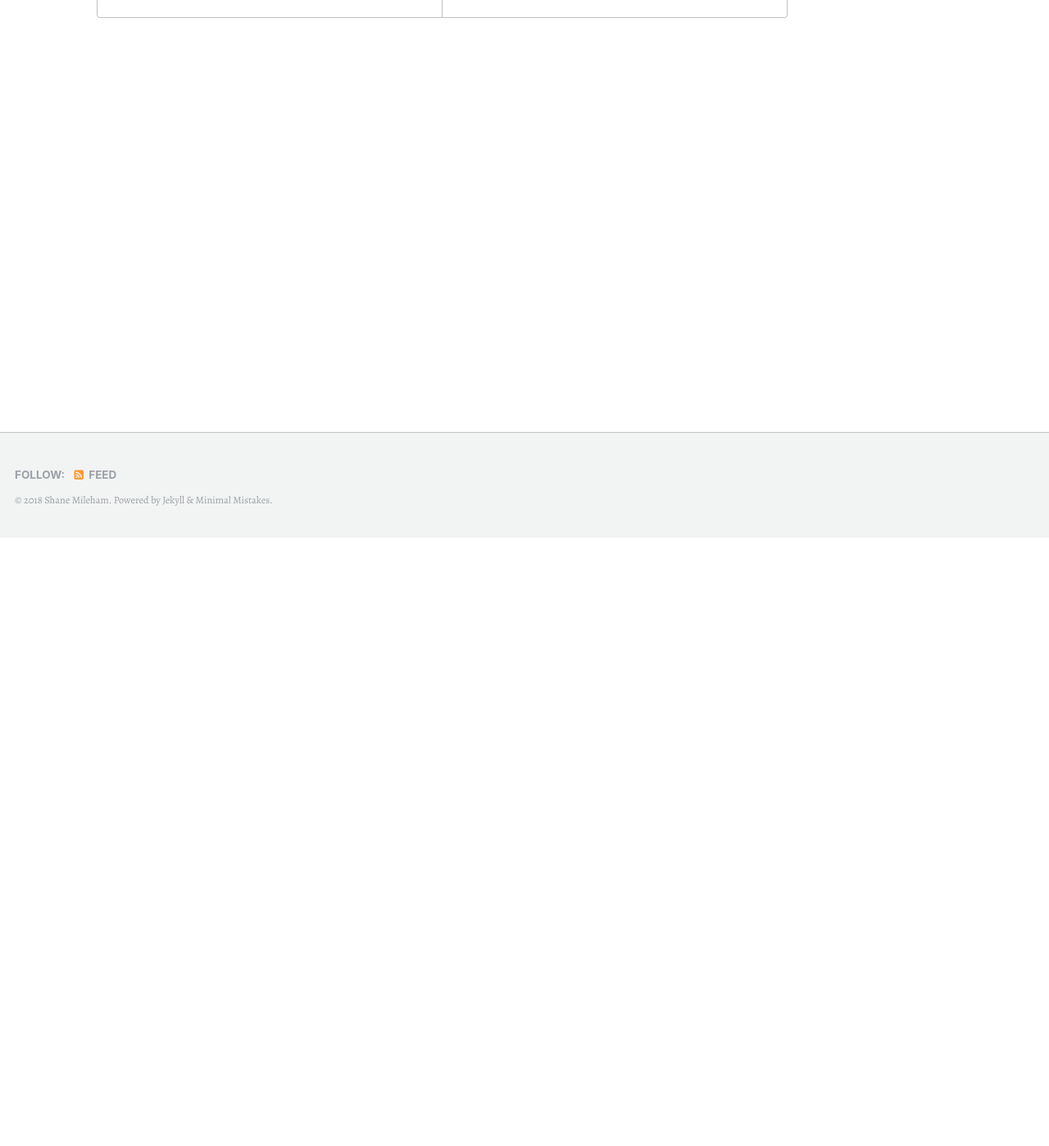
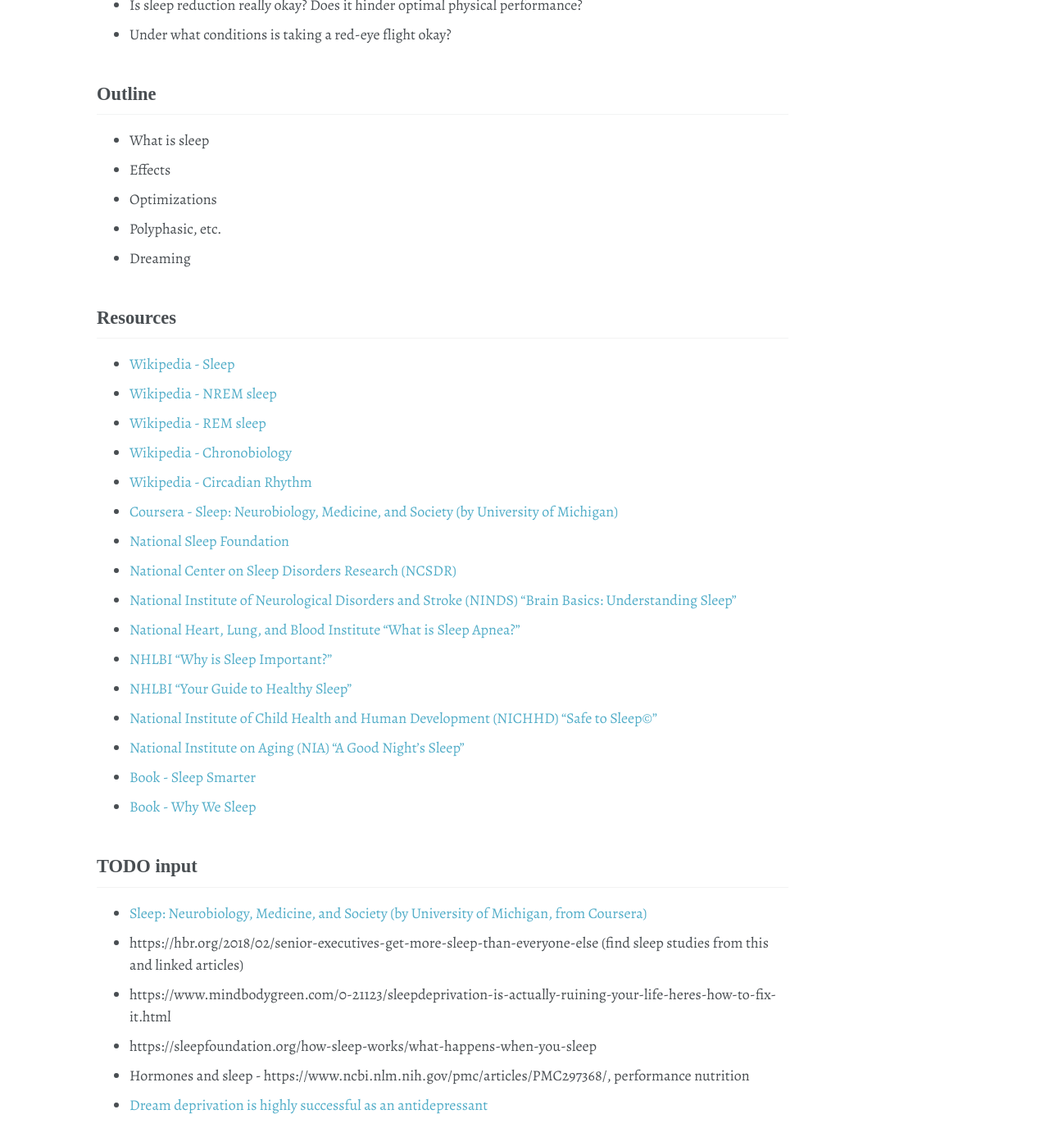
Before and after one commit to shanemileham/levelupmylife, a Jekyll site: the page built from _content/sleep.md, in a window 1280 px wide and 1400 px high, scrolled down 744 px. Shown: the whole window at 82% size. Built offline with Jekyll 4.4.1, drawn with Linux system fonts in a browser that asks for light colours; some web fonts are replaced; comment, search, counter and statistics services are not loaded; some of the changed text lies outside the part shown.

Commit message:
Added sleep resources
#7

```diff
--- a/_content/sleep.md
+++ b/_content/sleep.md
@@ -1,8 +1,24 @@
 ---
-title: Learning
+title: Sleep
 ---
 
 {% include toc %}
+
+## Goals
+- Optimal mental and athletic performance
+- Ability to lucid dream
+- Minimal sleep while attaining the above
+
+## Things I've Verified Experimentally
+- Different behaviors/workouts require different amount of sleep
+- it’s more important to wake up at the same time than fall asleep at the same time
+- Easier to fly E-->W, Circadian rhythm is over 24 hours
+
+## Questions
+- What is the best sleep schedule?
+- How do you get good quality sleep?
+- Is sleep reduction really okay? Does it hinder optimal physical performance?
+- Under what conditions is taking a red-eye flight okay?
 
 ## Outline
 - What is sleep
@@ -11,5 +27,30 @@ title: Learning
 - Polyphasic, etc.
 - Dreaming
 
+
+
 ## Resources
-- [Sleep (Wikipedia)](https://en.wikipedia.org/wiki/Sleep)
+- [Wikipedia - Sleep](https://en.wikipedia.org/wiki/Sleep)
+- [Wikipedia - NREM sleep](https://en.wikipedia.org/wiki/Non-rapid_eye_movement_sleep)
+- [Wikipedia - REM sleep](https://en.wikipedia.org/wiki/Rapid_eye_movement_sleep)
+- [Wikipedia - Chronobiology](https://en.wikipedia.org/wiki/Chronobiology)
+- [Wikipedia - Circadian Rhythm](https://en.wikipedia.org/wiki/Circadian_rhythm)
+- [Coursera - Sleep: Neurobiology, Medicine, and Society (by University of Michigan)](https://www.coursera.org/learn/sleep)
+- [National Sleep Foundation](http://sleepfoundation.org)
+- [National Center on Sleep Disorders Research (NCSDR)](http://www.nhlbi.nih.gov/about/org/ncsdr/)
+- [National Institute of Neurological Disorders and Stroke (NINDS) “Brain Basics: Understanding Sleep”](http://www.ninds.nih.gov/disorders/brain_basics/understanding_sleep.htm)
+- [National Heart, Lung, and Blood Institute “What is Sleep Apnea?”](http://www.nhlbi.nih.gov/health/health-topics/topics/sleepapnea/)
+- [NHLBI “Why is Sleep Important?”](http://www.nhlbi.nih.gov/health/health-topics/topics/sdd/why)
+- [NHLBI “Your Guide to Healthy Sleep”](http://www.nhlbi.nih.gov/health/resources/sleep/healthy-sleep)
+- [National Institute of Child Health and Human Development (NICHHD) “Safe to Sleep©”](http://www.nichd.nih.gov/sts/Pages/default.aspx)
+- [National Institute on Aging (NIA) “A Good Night’s Sleep”](http://www.nia.nih.gov/health/publication/good-nights-sleep)
+- [Book - Sleep Smarter](https://smile.amazon.com/Sleep-Smarter-Essential-Strategies-Success/dp/B01J4BJT7A/)
+- [Book - Why We Sleep](https://smile.amazon.com/Why-We-Sleep-Unlocking-Dreams/dp/B0752XRB5F/)
+
+## TODO input
+- [Sleep: Neurobiology, Medicine, and Society (by University of Michigan, from Coursera)](https://www.coursera.org/learn/sleep)
+- https://hbr.org/2018/02/senior-executives-get-more-sleep-than-everyone-else (find sleep studies from this and linked articles)
+- https://www.mindbodygreen.com/0-21123/sleepdeprivation-is-actually-ruining-your-life-heres-how-to-fix-it.html
+- https://sleepfoundation.org/how-sleep-works/what-happens-when-you-sleep
+- Hormones and sleep - https://www.ncbi.nlm.nih.gov/pmc/articles/PMC297368/, performance nutrition
+- [Dream deprivation is highly successful as an antidepressant](https://jamanetwork.com/journals/jamapsychiatry/article-abstract/491375)
```
Also changed, not shown: _content/travel/sf.md (+1 -0 lines).
